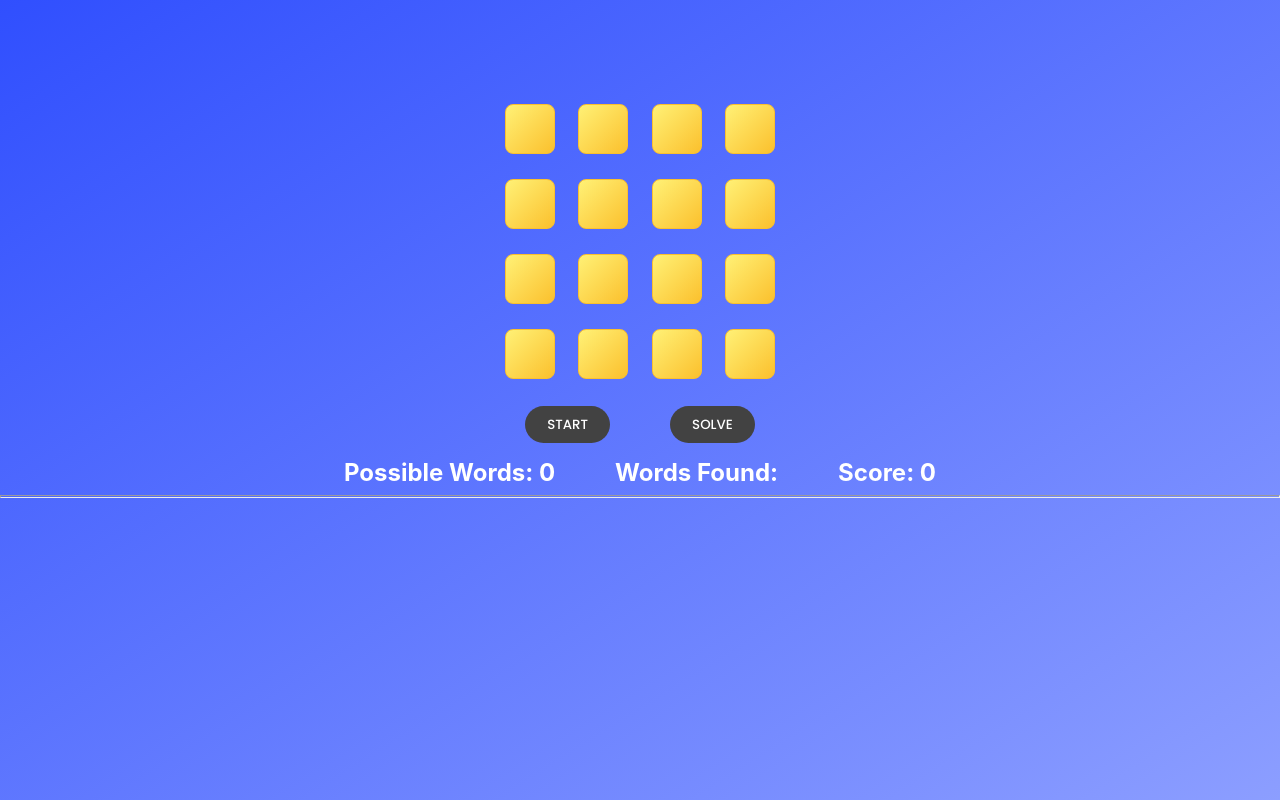
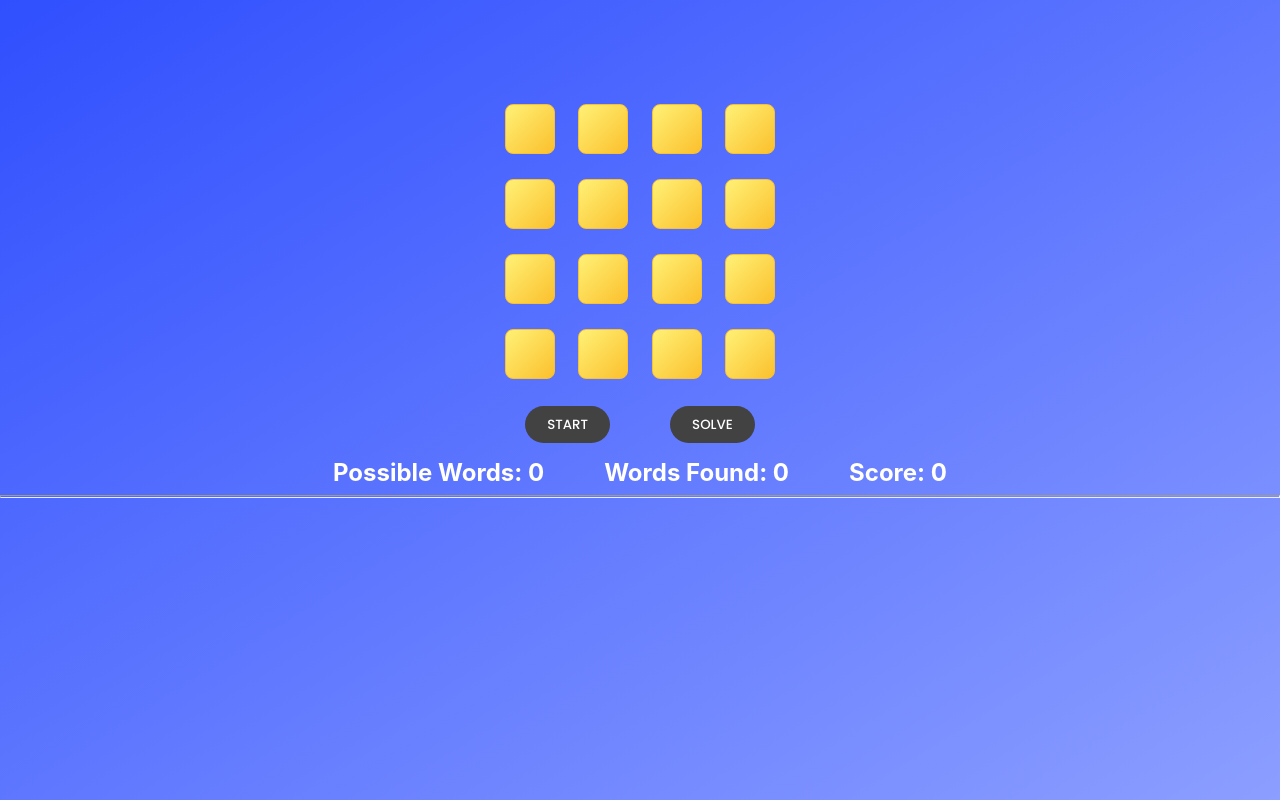
Before and after one commit to dustinjray/boggle-solver, a React (Create React App) app: page / in a window 1280 px wide. Built offline with nearby package versions, Linux system fonts and the light colour scheme.

Commit message:
fix set size instead of length

```diff
--- a/src/App.js
+++ b/src/App.js
@@ -240,7 +240,7 @@ class App extends Component {
                 </div>
                 <div className={"stats-panel"}>
                     <h2>Possible Words: {this.state.allWords.length}</h2>
-                    <h2>Words Found: {this.state.guessedWords.length}</h2>
+                    <h2>Words Found: {this.state.guessedWords.size}</h2>
                     <h2>Score: {this.state.score}</h2>
                 </div>
                 <hr/>
```
